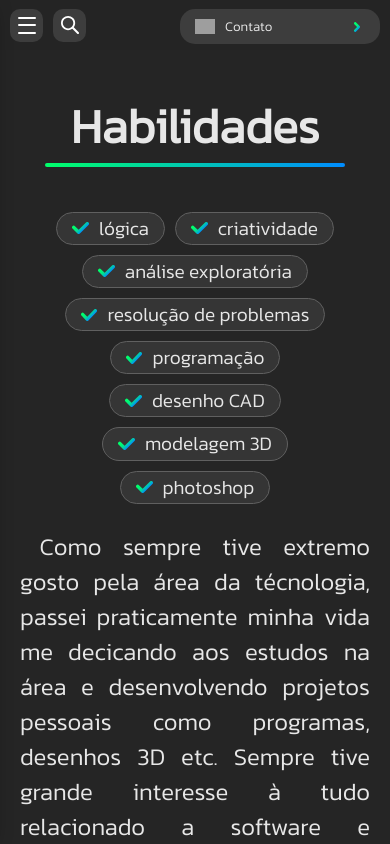
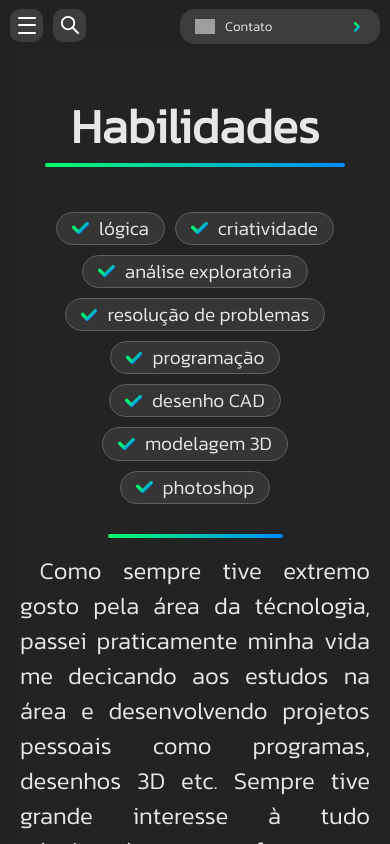
Before and after one commit to funchaal/portifolio, a React (Create React App) app: page /habilidades in a window 390 px wide. Built offline with nearby package versions, Linux system fonts and the light colour scheme; grey boxes are pictures that could not be loaded.

Commit message:
ItemBox test 2

```diff
--- a/src/App.css
+++ b/src/App.css
@@ -822,7 +822,7 @@ header .home-contact img:last-child {
   opacity: 0;
   width: max-content;
   transform: translateX(-20px);
-  transition-duration: 800ms;
+  transition-duration: 1000ms;
   transition-timing-function: ease-out;
 }
 
@@ -2023,7 +2023,7 @@ p.default > span {
     padding-right: 20px !important;
   }
   body {
-    background: rgb(37, 37, 37);
+    background: rgb(35, 35, 35);
   }
   #menu {
     background: rgb(70, 70, 70);
@@ -2042,7 +2042,7 @@ p.default > span {
     background-color: rgb(70, 70, 70);
   }
   header {
-    background-color: rgba(37, 37, 37, 0.9);
+    background-color: rgba(35, 35, 35, 0.9);
     width: 100%;
   }
   button {
--- a/src/components/ItemBox.js
+++ b/src/components/ItemBox.js
@@ -11,7 +11,7 @@ function ItemBox(props) {
         let timer = 1000
         document.querySelectorAll('.item-box span').forEach(el => {
             setTimeout(() => el.classList.add('on'), timer)
-            timer += 50
+            timer += 80
         })
     }, [])
 
--- a/src/pages/Habilidades.js
+++ b/src/pages/Habilidades.js
@@ -14,6 +14,7 @@ function Habilidades() {
                 <div className="title-divisor divisor"></div>
                 <ItemBox items="lógica, criatividade, análise exploratória, resolução de problemas, programação, desenho CAD, modelagem 3D, photoshop"/>
                 <p className="default">
+                <div className="divisor more-home-divisor" style={{ margin: '5px 0 15px 0', animationDelay: '2200ms' }}></div>
                     Como sempre tive extremo gosto pela área da técnologia, passei praticamente minha vida me decicando aos estudos na área e desenvolvendo projetos pessoais como programas, desenhos 3D etc. Sempre tive grande interesse à tudo relacionado a software e computação, portanto, ao longo da minha vida já tive contato à diversas coisas relacionadas, desde programação e manipulação de dados até modelagem 3D e animação.
                 </p>
                 <p className="default">
```
